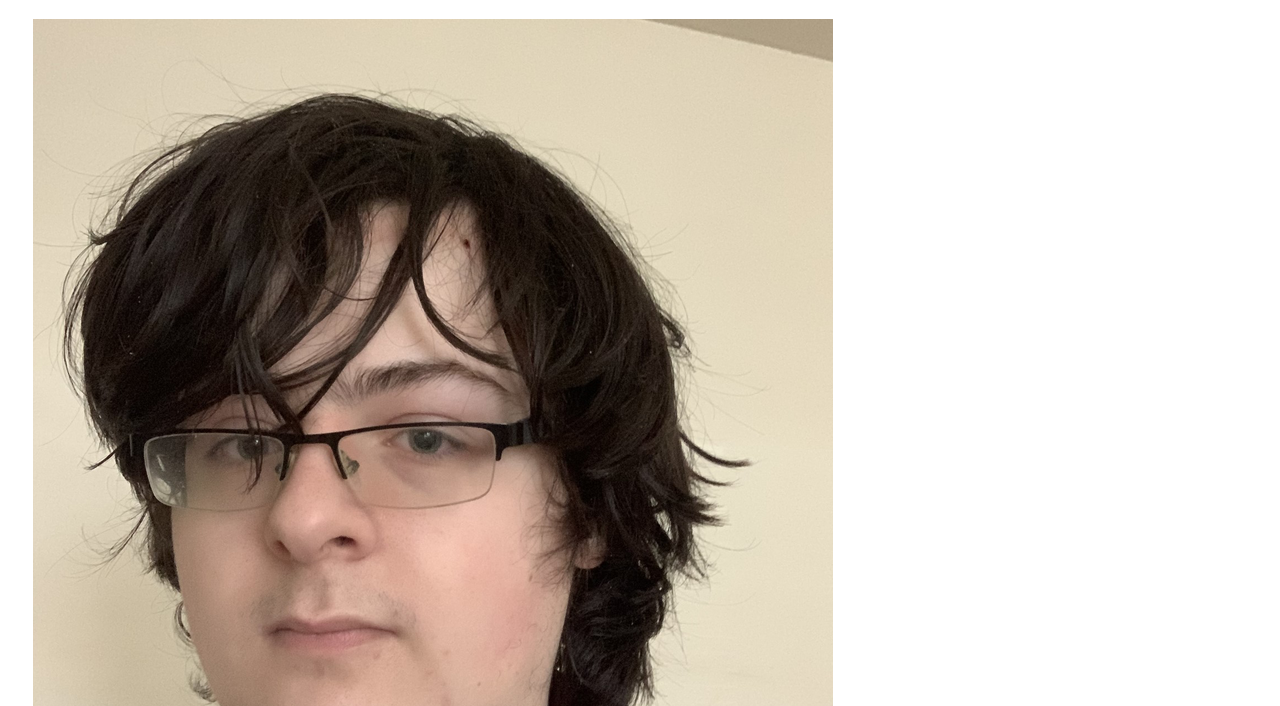
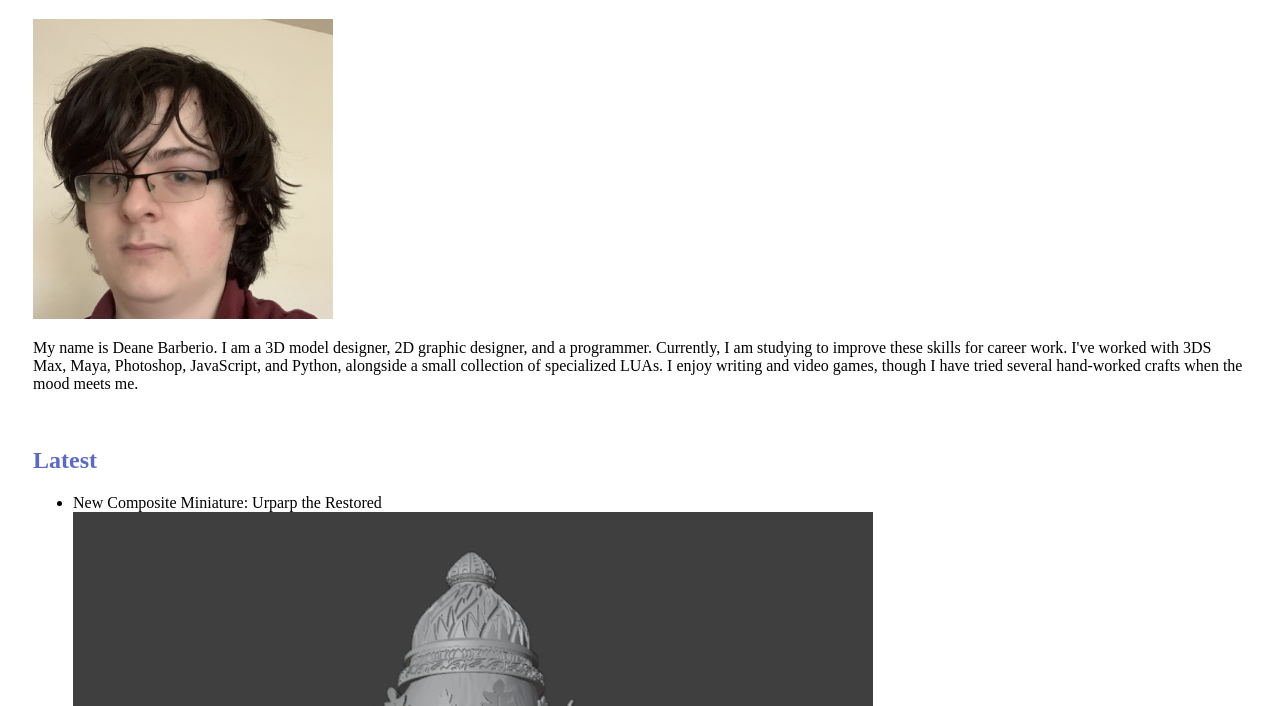
Before and after one commit to IPrismaticI/webedsite, a plain HTML site: page index.html in a window 1280 px wide. Shown: the part 94-800 px from the top of the page. Drawn offline with Linux system fonts and the light colour scheme.

Commit message:
Update index.html

```diff
--- a/index.html
+++ b/index.html
@@ -10,7 +10,7 @@
     <!-- Title -->
     <h1 class="title">Deane B.'s Portfolio</h1>
     <!-- Introduction -->
-    <img src="face.png" alt="Image of Deane B.">
+    <img src="face.png" alt="Image of Deane B."width="300" height="300">
     <p>My name is Deane Barberio. I am a 3D model designer, 2D graphic designer, and a programmer. Currently, I am studying to improve these skills for career work.
 I've worked with 3DS Max, Maya, Photoshop, JavaScript, and Python, alongside a small collection of specialized LUAs. I enjoy writing and video games, though I have tried several hand-worked crafts when the mood meets me.</p>
     <!-- Latest -->
```
